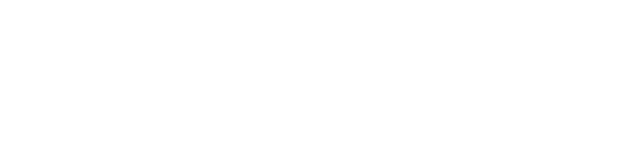
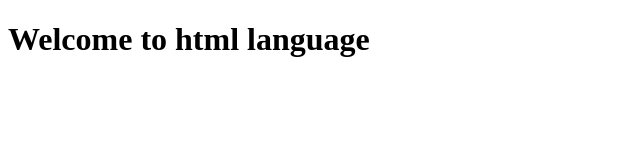
Before and after one commit to arun72kumar/projnov6, a plain HTML site: page index.html in a window 1280 px wide. Shown: the whole page, without its empty margins (0-640 px from the left). Drawn offline with Linux system fonts and the light colour scheme.

Commit message:
second  commit

```diff
--- a/index.html
+++ b/index.html
@@ -6,6 +6,6 @@
     <title>Document</title>
 </head>
 <body>
-
+     <h1>Welcome to html language</h1>
 </body>
 </html>
```
